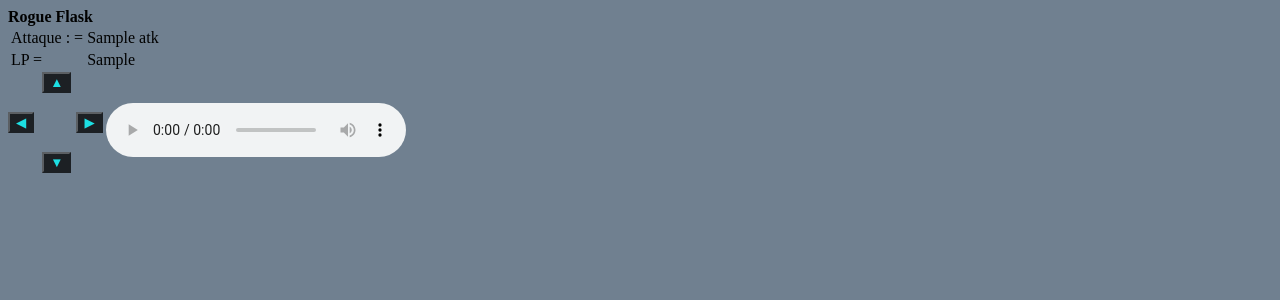
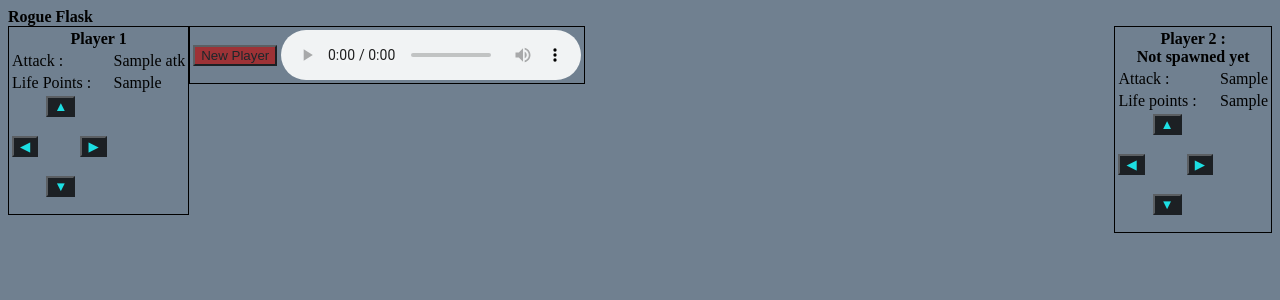
Before and after one commit to ue22-p20-eval/projet-web-intro-et-network-intro-aperogue_planifie, a Flask app: template templates/index.html in a window 1280 px wide. Shown: the top 300 px of the page. Run offline with Flask 2, Linux system fonts and the light colour scheme; the template is opened without the code that fills it: most values are stand-ins (such as "Sample title", 1, 10 or a date in 2020); some libraries are stand-ins or nearby versions.

Commit message:
multi sans fight

```diff
--- a/app.py
+++ b/app.py
@@ -14,15 +14,29 @@ def index():
 
 @socketio.on("move")
 def on_move_msg(json, methods=["GET", "POST"]):
-    print("received move ws message")
-    dx = json['dx']
-    dy = json["dy"]
+    #Si on a demandé un nouveau joueur :
+    if json['dx'] == 10:
+        print("New player")
+        x,y = game.newP()
+        DATA = [[{'i':-100}],[{'x':f"{x}",'y':f"{y}"}]]
+        socketio.emit("response", DATA)
+    #Si on a demandé de bouger :
+    else :
+        print("received move ws message")
+        dx = json['dx']
+        dy = json["dy"]
+        p = json['p']
 
-    data, ret = game.move(dx,dy)
+        if p == 0:
+            play = game._player
+        else :
+            play = game.player2
 
-    DATA = [data,game._player.lp, game._player.atk,game._player.alive]
+        data, ret = game.move(dx,dy,play)
 
-    socketio.emit("response", DATA)
+        DATA = [data,play.lp, play.atk,play.alive,p]
+
+        socketio.emit("response", DATA)
 
 if __name__=="__main__":
     socketio.run(app, port=5001, debug=True)
--- a/static/css/main.css
+++ b/static/css/main.css
@@ -1,6 +1,17 @@
 body{
     background-color: slategray;
 }
+
+audio {
+    width: 300px;
+    height: 50px;
+    display: block;
+}
+
+table {
+    border: 1px solid black;
+    border-collapse: separate;
+  }
 
 .flexbox{
     display: flex;
@@ -22,6 +33,12 @@ body{
     color: cyan;
 }
 
+.newplayer{
+    background-color: rgb(173, 24, 24);
+    opacity: 0.75;
+    color: rgb(1, 10, 10);
+}
+
 #console{
     display : inline-grid;
     line-height: 15px;
--- a/static/js/main.js
+++ b/static/js/main.js
@@ -1,22 +1,41 @@
 window.addEventListener("DOMContentLoaded", (event) => {
     var socket = io.connect("http://" + document.domain + ":" + location.port );
 
+    /*Pour le player1*/
     document.onkeydown = function(e){
         switch(e.keyCode){
             case 37:
-                socket.emit("move", {dx:-1, dy:0});
+                socket.emit("move", {dx:-1, dy:0, p:0}); /* On met p:0 pour player1 sinon p:1*/
 
                 break;
             case 38:
-                socket.emit("move", {dx:0, dy:-1});
+                socket.emit("move", {dx:0, dy:-1, p:0});
 
                 break;
             case 39:
-                socket.emit("move", {dx:1, dy:0});
+                socket.emit("move", {dx:1, dy:0, p:0});
 
                 break;
             case 40:
-                socket.emit("move", {dx:0, dy:1});
+                socket.emit("move", {dx:0, dy:1, p:0});
+
+                break;
+
+            /*Pour le player2 on utilise les touches zqsd*/
+            case 81:
+                socket.emit("move", {dx:-1, dy:0, p:1}); /* On met p:1 pour player2*/
+
+                break;
+            case 90:
+                socket.emit("move", {dx:0, dy:-1, p:1});
+
+                break;
+            case 68:
+                socket.emit("move", {dx:1, dy:0, p:1});
+
+                break;
+            case 83:
+                socket.emit("move", {dx:0, dy:1, p:1});
 
                 break;
         }
@@ -27,62 +46,124 @@ window.addEventListener("DOMContentLoaded", (event) => {
     var btn_n = document.getElementById("go_n");
     btn_n.onclick = function(e) {
         console.log("Clicked on button north");
-        socket.emit("move", {dx:0, dy:-1});
+        socket.emit("move", {dx:0, dy:-1, p:0});
 
     };
 
     var btn_s = document.getElementById("go_s");
     btn_s.onclick = function(e) {
         console.log("Clicked on button south");
-        socket.emit("move", {dx:0, dy:1});
+        socket.emit("move", {dx:0, dy:1, p:0});
 
     };
 
     var btn_w = document.getElementById("go_w");
     btn_w.onclick = function(e) {
         console.log("Clicked on button w");
-        socket.emit("move", {dx:-1, dy:0});
+        socket.emit("move", {dx:-1, dy:0, p:0});
 
     };
 
     var btn_e = document.getElementById("go_e");
     btn_e.onclick = function(e) {
         console.log("Clicked on button e");
-        socket.emit("move", {dx:1, dy:0});
+        socket.emit("move", {dx:1, dy:0, p:0});
 
     };
 
-    function component(element, x, y) { /* Draw an image with x and y the coordinates of the NW point */
-        ctx = myGameArea.context;
 
-        ctx.drawImage(element,x, y);
+
+    var btn_nb = document.getElementById("go_nb");
+    btn_nb.onclick = function(e) {
+        console.log("Clicked on button north");
+        socket.emit("move", {dx:0, dy:-1, p:1});
+
+    };
+
+    var btn_sb = document.getElementById("go_sb");
+    btn_sb.onclick = function(e) {
+        console.log("Clicked on button south");
+        socket.emit("move", {dx:0, dy:1, p:1});
+
+    };
+
+    var btn_wb = document.getElementById("go_wb");
+    btn_wb.onclick = function(e) {
+        console.log("Clicked on button w");
+        socket.emit("move", {dx:-1, dy:0, p:1});
+
+    };
+
+    var btn_eb = document.getElementById("go_eb");
+    btn_eb.onclick = function(e) {
+        console.log("Clicked on button e");
+        socket.emit("move", {dx:1, dy:0, p:1});
+
+    };
+
+    var btn_newplayer = document.getElementById("New Player");
+    btn_newplayer.onclick = function(e){
+        console.log("New Player")
+        socket.emit("move", {dx:10, dy:10}); /* On ne peut pas donner de mouvements +10 +10 autrement que
+        par ce bouton*/
     }
 
     socket.on("response", function(DATA){
         console.log(DATA);
         data = DATA[0]
-
-        for( var p=0; p<2; p++){
-            var pos_x = data[p].j;
-            var pos_y = data[p].i;
-            var element = data[p].content;
-            component(Table_eq.get(element),pos_x*res,pos_y*res);
+        if (data[0].i == -100) {
+            var NP = document.getElementById("New Player")
+            NP.style.display = "none";
+            var pos_x = DATA[1][0].x;
+            var pos_y = DATA[1][0].y;
+            myGameArea.context.drawImage(Table_eq.get("G"),pos_x*res,pos_y*res);
+            var tab2 = document.getElementById("tab2");
+            tab2.innerHTML = "Player2 <br> Use zqsd";
 
 
         }
+        else {
+            if (DATA[4] ==0){
+                var LP = document.getElementById("lp")
+                LP.textContent = DATA[1]
+                var atk = document.getElementById("atk")
+                atk.textContent = DATA[2]
+            } else {
+                var LP = document.getElementById("lp2")
+                LP.textContent = DATA[1]
+                var atk = document.getElementById("atk2")
+                atk.textContent = DATA[2]
+            }
 
-        /* New : */
-        var LP = document.getElementById("lp")
-        LP.textContent = DATA[1]
-        var atk = document.getElementById("atk")
-        atk.textContent = DATA[2]
 
-        if( DATA[3] == false ) /* a modif*/
+
+            for( var p=0; p<2; p++){
+                var pos_x = data[p].j;
+                var pos_y = data[p].i;
+                console.log(typeof(pos_x))
+                var element = data[p].content;
+                myGameArea.context.drawImage(Table_eq.get(element),pos_x*res,pos_y*res);
+
+
+            }
+        }
+
+
+
+        if( DATA[3] == false ) /* Si le joueur est mort*/
         {
-            var div_to_hide = document.getElementById("flexbox")
-            div_to_hide.style.display = 'none';
+
+            var jeu = document.getElementsByTagName("canvas");
+            for(var o=0;o < jeu.length;o++){
+                jeu[o].style.display = 'none';
+            }
+            var fleche = document.getElementById("fleche")
+            fleche.style.display = "none";
+
             var game_over = document.getElementById("game_over");
-            game_over.style.display = 'flex';
+            game_over.style.display = "flex";
+            game_over.textContent = "Game Over for player" + DATA[4]+1
+
         }
     });
 
--- a/templates/index.html
+++ b/templates/index.html
@@ -6,19 +6,27 @@
     </head>
     <body onload="startMap()">
         <div> <b> Rogue Flask </b></div>
-        <table>
+        <table style="float:left">
+            <thead>
+                <tr>
+                    <th id='tab1' colspan="2">   Player 1</th>
+
+
+                </tr>
+            </thead>
             <tbody>
                 <tr>
-                    <td>Attaque : = </td>
+                    <td>Attack : </td>
                     <td id = "atk">{{ atk }}</td>
+
                 </tr>
                 <tr>
-                    <td>LP = </td>
+                    <td>Life Points : </td>
                     <td id = "lp">{{ lp }}</td>
                 </tr>
-            </tbody>
-        </table>
-        <div class="flexbox">
+                <tr>
+                    <td>
+                    <div id = 'fleche' class="flexbox">
                         <div class="thekeypad">
                             <div class="key"></div>
                             <div class="key"><input id="go_n" class="keypad_btn" type="button" value="&#9650"> </div>
@@ -30,15 +38,62 @@
                             <div class="key"><input id="go_s" class="keypad_btn" type="button" value="&#9660"></div>
                             <div class="key"></div>
                         </div>
+                        </td>
 
+                </tr>
+            </tbody>
+        </table>
 
-            <audio controls >
+        <table style="float:right">
+            <thead>
+                <th id='tab2' colspan="2">   Player 2 : <br> Not spawned yet</th>
+                </thead>
+            <tr>
+                <td>Attack :</td>
+                <td id ='atk2'>{{ atk2 }}</td>
+
+            </tr>
+            <tr><td>Life points :</td>
+                <td id ='lp2'>{{ lp2 }}</td>
+                 </tr>
+            <tr>
+                <td>
+                    <div id = 'fleche' class="flexbox">
+                        <div class="thekeypad">
+                            <div class="key"></div>
+                            <div class="key"><input id="go_nb" class="keypad_btn" type="button" value="&#9650"> </div>
+                            <div class="key"></div>
+                            <div class="key"><input id="go_wb" class="keypad_btn" type="button" value="&#9664"></div>
+                            <div class="key"></div>
+                            <div class="key"><input id="go_eb" class="keypad_btn" type="button" value="&#9654"></div>
+                            <div class="key"></div>
+                            <div class="key"><input id="go_sb" class="keypad_btn" type="button" value="&#9660"></div>
+                            <div class="key"></div>
+                        </div>
+                    </td>
+            </tr>
+        </table>
+
+        <table style="float:center;">
+            <tbody>
+                <tr>
+                    <td>
+                        <div id='New Player'>
+                            <input class="newplayer" type="button" value="New Player"> </div>
+                    </td>
+                    <td>
+                        <audio controls loop='true' >
                             <source src={{ url_for("static", filename="musique.mp3") }} type="audio/mpeg">
                             <p>Votre navigateur ne prend pas en charge l'audio HTML.</p>
                           </audio>
+                    </td>
+                </tr>
+            </tbody>
+        </table>
 
     </div>
-
+    <div id="game_over">
+    </div>
 
     <script>
         var res = 16;
@@ -52,10 +107,10 @@
 
         var map_width = parseInt(n_col);
 
-        var myGameArea = { /* Initializing canvas */
+        var myGameArea = { /* Fenetre de jeu */
             canvas : document.createElement("canvas"),
             start : function() {
-                this.canvas.style.left = "100px";
+                this.canvas.style.left = "150px";
                 this.canvas.style.top = "200px";
                 this.canvas.style.position = "absolute"
                 this.canvas.width = res*map_width;
@@ -65,7 +120,7 @@
             }
         }
 
-        function startMap(){ /*  */
+        function startMap(){
             myGameArea.start();
             for(var i = 0; i < map_height; i++){
                 for(var j = 0; j < map_width; j++){
@@ -93,6 +148,9 @@
         var player = new Image();
         player.src = '../static/pic/player.png'
 
+        var player2 = new Image();
+        player2.src = '../static/pic/player.png'
+
         var Table_eq = new Map();
         Table_eq.set(".",floor);
         Table_eq.set("#",wall);
@@ -100,6 +158,7 @@
         Table_eq.set("@",player);
         Table_eq.set("x",floor2);
         Table_eq.set("M",monster);
+        Table_eq.set("G",player2);
 
     </script>
 
```
Also changed, not shown: game_backend/game.py (+19 -13 lines), game_backend/player.py (+33 -18 lines), game_backend/treasure.py (+15 -10 lines). Lines whose indentation alone changed are shown as unchanged.
